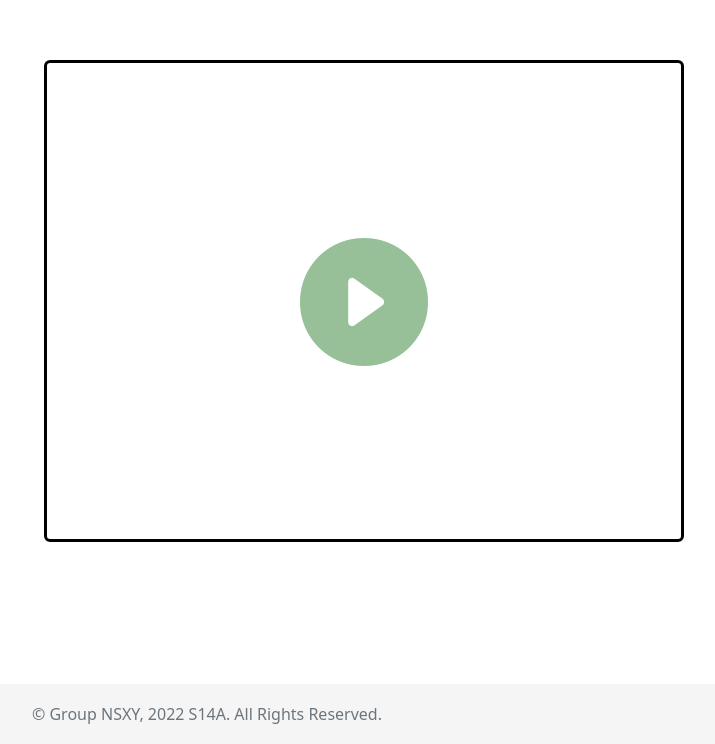
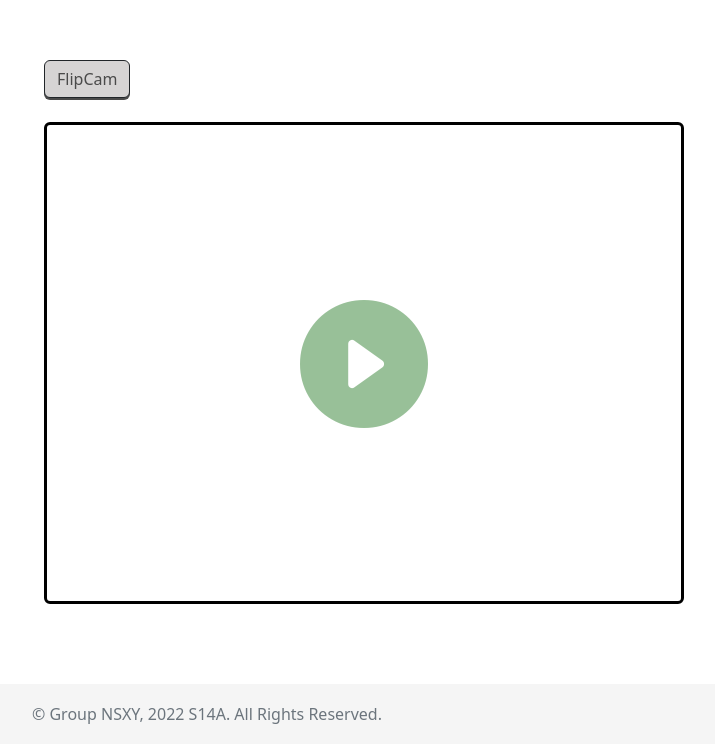
Before and after one commit to FAXMACHIN-E/Cam-Example, a Flask app: page /mediapipe in a window 1280 px wide. Shown: the part 56-800 px from the top of the page, without its empty margins (53-768 px from the left). Run offline with Flask 2, Linux system fonts and the light colour scheme; parts of the project's set-up code (start-up, migrations or seed data) failed here and were passed over; some libraries are stand-ins or nearby versions.

Commit message:
remove mdb js and add flip cam button

```diff
--- a/templates/layout.html
+++ b/templates/layout.html
@@ -114,10 +114,6 @@
       integrity="sha384-MrcW6ZMFYlzcLA8Nl+NtUVF0sA7MsXsP1UyJoMp4YLEuNSfAP+JcXn/tWtIaxVXM"
       crossorigin="anonymous"
     ></script>
-    <script
-      type="text/javascript"
-      src="https://cdnjs.cloudflare.com/ajax/libs/mdb-ui-kit/4.3.0/mdb.min.js"
-    ></script>
     {% block scripts %} {% endblock %}
   </body>
 </html>
--- a/templates/mediapipe.html
+++ b/templates/mediapipe.html
@@ -11,6 +11,7 @@
 <script src="https://cdn.jsdelivr.net/npm/@mediapipe/hands/hands.js" crossorigin="anonymous"></script>
 
 
+
 {% endblock %}
 
 
@@ -20,6 +21,54 @@
 
 {% block content %}
 <div class="container">
+  <style>
+    .flipx {
+      -webkit-transform: scaleX(-1);
+      transform: scaleX(-1);
+    }
+
+    /* .btn-ctrl{
+      box-shadow: 0 4px #1B371C;
+    }
+    .btn-ctrl:active{
+      box-shadow: 0 0 #1B371C;
+      top: 4px;
+    } */
+    .btn-ctrl{
+      outline: 1;
+      border: 1;
+      display: block;
+      position: relative;
+
+
+    }
+    .btn-ctrl:focus{
+        outline:1;
+        border:1;
+        box-shadow: none;
+    }
+    .btn-light{
+      background-color: #d6d4d4 !important;
+      box-shadow: 0 2px #4A4A4A !important;
+      color: #4a4a4a;
+    }
+    .btn-light:hover{
+      box-shadow: 0 2px #4A4A4A !important;
+    }
+    .btn-light:active{
+      box-shadow: 0 0 #4A4A4A !important;
+      top: 2px;
+    }
+  </style>
+  <div class="text-left">
+    <button id="#btn-flipx" type="button", class="btn btn-rounded btn-ctrl btn-light border-dark"
+      onclick="document.getElementById('#video').classList.toggle('flipx')"
+      data-mdb-ripple-duration="0">
+      FlipCam
+      <!-- <span class="border border-1" style="color: black;"></span> -->
+    </button>
+  </div>
+  <br/>
   <div class="ratio ratio-4x3 rounded", style="max-width:640px;border: 3px black solid;">
     <button id="#btn" type="button", class="btn btn-rounded shadow-none border-0"
       onmouseover = "this.style.opacity = '1'" onmouseout = "this.style.opacity = '0.4'"
@@ -27,7 +76,7 @@
       style="display: block;left: 0;position:absolute;right:0;top: 0;bottom: 0;opacity: 0.4;">
       <i id="#btnicon" class="bi bi-play-circle-fill" style="font-size: 8rem;color:darkgreen;"></i>
     </button>
-    <video class="video", id="#video"
+    <video class="video flipx", id="#video"
       style="top: 0;left: 0;right: 0;bottom: 0;position:absolute;z-index:-1;"
       autoplay allowfullscreen>
     </video>
@@ -39,6 +88,7 @@
   <div>
 
     <p id="#msg" style="font-size:35px;color:rgb(3, 3, 134)"><br/></p>
+
   </div>
 
 </div>
--- a/templates/video.html
+++ b/templates/video.html
@@ -23,10 +23,6 @@
 <!-- <script type="text/javascript" src="https://d3js.org/d3.v7.min.js"></script> -->
 <script src="https://code.jquery.com/jquery-3.5.1.js"></script>
 <script type="text/javascript" src="{{ url_for('static', filename='js/video.js') }}"></script>
-<!-- <script
-  type="text/javascript"
-  src="https://cdnjs.cloudflare.com/ajax/libs/mdb-ui-kit/4.3.0/mdb.min.js"
-></script> -->
 {% endblock %}
 
 {% block content %}
```
